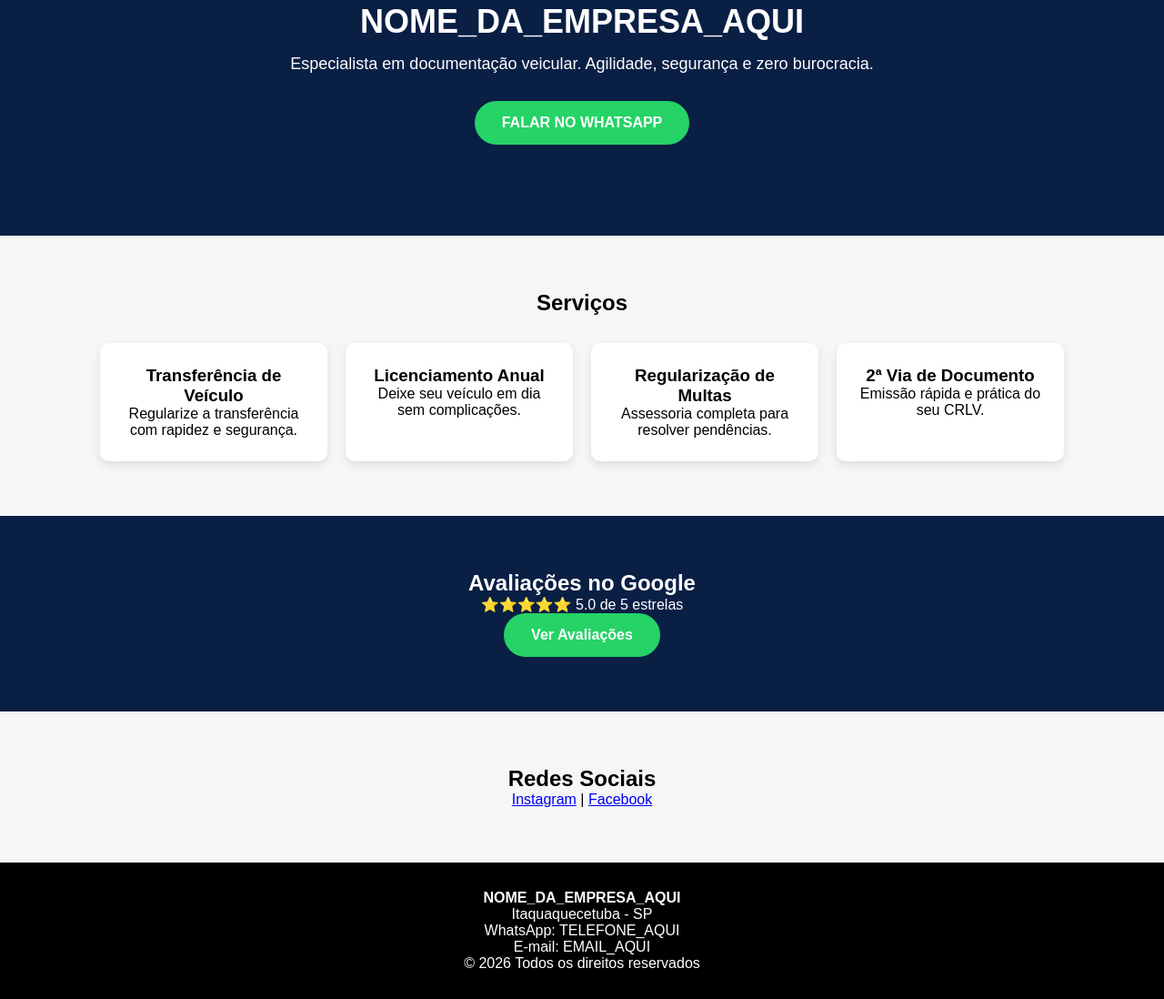
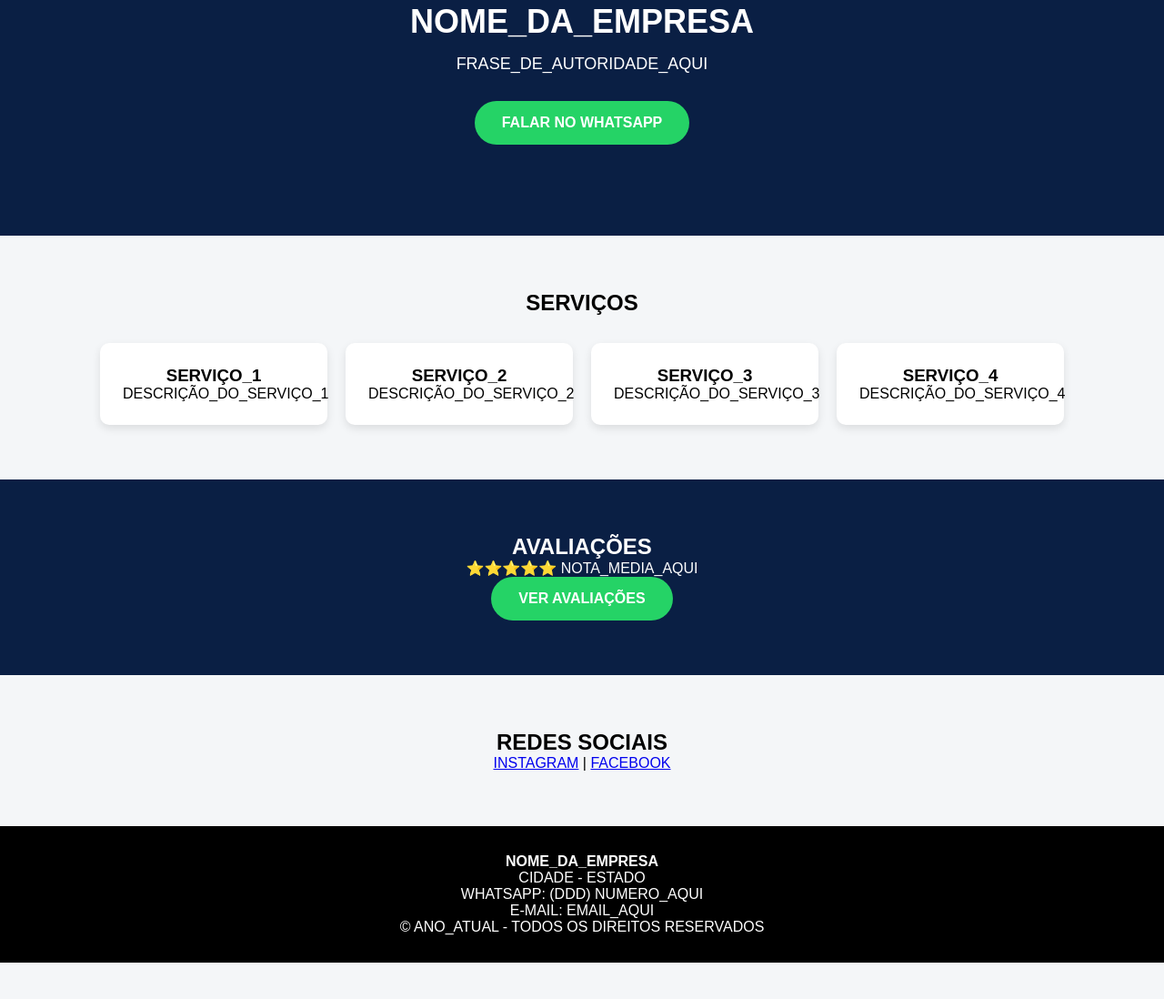
Before and after one commit to ImpulsoWeb10/clientes, a plain HTML site: page clientes/HouseSecure/index.html in a window 1280 px wide. Shown: the part 97-1195 px from the top of the page at 91% size. After the commit the page ends 1155 px from the top, so only its background shows below. Drawn offline with Linux system fonts and the light colour scheme.

Commit message:
Update index.html

```diff
--- a/clientes/HouseSecure/index.html
+++ b/clientes/HouseSecure/index.html
@@ -4,24 +4,11 @@
 <meta charset="UTF-8">
 <meta name="viewport" content="width=device-width, initial-scale=1.0">
 
-<!-- VERIFICAÇÃO GOOGLE -->
-<meta name="google-site-verification" content="COLOQUE_AQUI_SEU_CODIGO" />
+<title>NOME_DA_EMPRESA | DESPACHANTE EM CIDADE</title>
 
-<!-- SEO BÁSICO -->
-<title>NOME_DA_EMPRESA_AQUI | Despachante em Itaquaquecetuba</title>
+<meta name="description" content="DESCRIÇÃO_CURTA_DA_EMPRESA_AQUI">
 
-<meta name="description" content="Despachante em Itaquaquecetuba especializado em transferência, licenciamento, multas e documentação veicular. Atendimento rápido via WhatsApp.">
-
-<!-- OPEN GRAPH -->
-<meta property="og:type" content="website">
-<meta property="og:title" content="NOME_DA_EMPRESA_AQUI | Despachante em Itaquaquecetuba">
-<meta property="og:description" content="Transferência, licenciamento, multas e documentação veicular em Itaquaquecetuba. Atendimento rápido e seguro.">
-<meta property="og:url" content="LINK_SITE_AQUI">
-<meta property="og:image" content="LINK_IMAGEM_AQUI">
-<meta property="og:locale" content="pt_BR">
-
-<!-- LINK CANÔNICO -->
-<link rel="canonical" href="LINK_SITE_AQUI">
+<link rel="canonical" href="LINK_DO_SITE_AQUI">
 
 <style>
 *{margin:0;padding:0;box-sizing:border-box;}
@@ -37,7 +24,7 @@ padding:100px 20px;
 header h1{font-size:36px;margin-bottom:15px;}
 header p{font-size:18px;margin-bottom:30px;}
 
-.btn-whatsapp{
+.btn{
 background:#25D366;
 color:#fff;
 padding:15px 30px;
@@ -66,6 +53,7 @@ box-shadow:0 4px 10px rgba(0,0,0,0.1);
 .avaliacoes{
 background:#0a1f44;
 color:#fff;
+padding:60px 20px;
 }
 
 footer{
@@ -80,11 +68,11 @@ padding:30px;
 
 <header>
 <div class="container">
-<h1>NOME_DA_EMPRESA_AQUI</h1>
-<p>Especialista em documentação veicular. Agilidade, segurança e zero burocracia.</p>
+<h1>NOME_DA_EMPRESA</h1>
+<p>FRASE_DE_AUTORIDADE_AQUI</p>
 
-<a class="btn-whatsapp"
-href="https://wa.me/55TELEFONE_AQUI"
+<a class="btn"
+href="https://wa.me/55NUMERO_COM_DDD_AQUI"
 target="_blank">
 FALAR NO WHATSAPP
 </a>
@@ -93,28 +81,28 @@ FALAR NO WHATSAPP
 
 <section>
 <div class="container">
-<h2>Serviços</h2>
+<h2>SERVIÇOS</h2>
 
 <div class="servicos">
 
 <div class="card">
-<h3>Transferência de Veículo</h3>
-<p>Regularize a transferência com rapidez e segurança.</p>
+<h3>SERVIÇO_1</h3>
+<p>DESCRIÇÃO_DO_SERVIÇO_1</p>
 </div>
 
 <div class="card">
-<h3>Licenciamento Anual</h3>
-<p>Deixe seu veículo em dia sem complicações.</p>
+<h3>SERVIÇO_2</h3>
+<p>DESCRIÇÃO_DO_SERVIÇO_2</p>
 </div>
 
 <div class="card">
-<h3>Regularização de Multas</h3>
-<p>Assessoria completa para resolver pendências.</p>
+<h3>SERVIÇO_3</h3>
+<p>DESCRIÇÃO_DO_SERVIÇO_3</p>
 </div>
 
 <div class="card">
-<h3>2ª Via de Documento</h3>
-<p>Emissão rápida e prática do seu CRLV.</p>
+<h3>SERVIÇO_4</h3>
+<p>DESCRIÇÃO_DO_SERVIÇO_4</p>
 </div>
 
 </div>
@@ -123,24 +111,24 @@ FALAR NO WHATSAPP
 
 <section class="avaliacoes">
 <div class="container">
-<h2>Avaliações no Google</h2>
-<p>⭐⭐⭐⭐⭐ 5.0 de 5 estrelas</p>
+<h2>AVALIAÇÕES</h2>
+<p>⭐⭐⭐⭐⭐ NOTA_MEDIA_AQUI</p>
 
-<a href="LINK_GOOGLE_AQUI"
+<a href="LINK_DAS_AVALIACOES_GOOGLE_AQUI"
 target="_blank"
-class="btn-whatsapp">
-Ver Avaliações
+class="btn">
+VER AVALIAÇÕES
 </a>
 </div>
 </section>
 
 <section>
 <div class="container">
-<h2>Redes Sociais</h2>
+<h2>REDES SOCIAIS</h2>
 
 <p>
-<a href="LINK_INSTAGRAM_AQUI" target="_blank">Instagram</a> |
-<a href="LINK_FACEBOOK_AQUI" target="_blank">Facebook</a>
+<a href="LINK_INSTAGRAM_AQUI" target="_blank">INSTAGRAM</a> |
+<a href="LINK_FACEBOOK_AQUI" target="_blank">FACEBOOK</a>
 </p>
 
 </div>
@@ -148,11 +136,11 @@ Ver Avaliações
 
 <footer>
 <div class="container">
-<p><strong>NOME_DA_EMPRESA_AQUI</strong></p>
-<p>Itaquaquecetuba - SP</p>
-<p>WhatsApp: TELEFONE_AQUI</p>
-<p>E-mail: EMAIL_AQUI</p>
-<p>© 2026 Todos os direitos reservados</p>
+<p><strong>NOME_DA_EMPRESA</strong></p>
+<p>CIDADE - ESTADO</p>
+<p>WHATSAPP: (DDD) NUMERO_AQUI</p>
+<p>E-MAIL: EMAIL_AQUI</p>
+<p>© ANO_ATUAL - TODOS OS DIREITOS RESERVADOS</p>
 </div>
 </footer>
 
```
